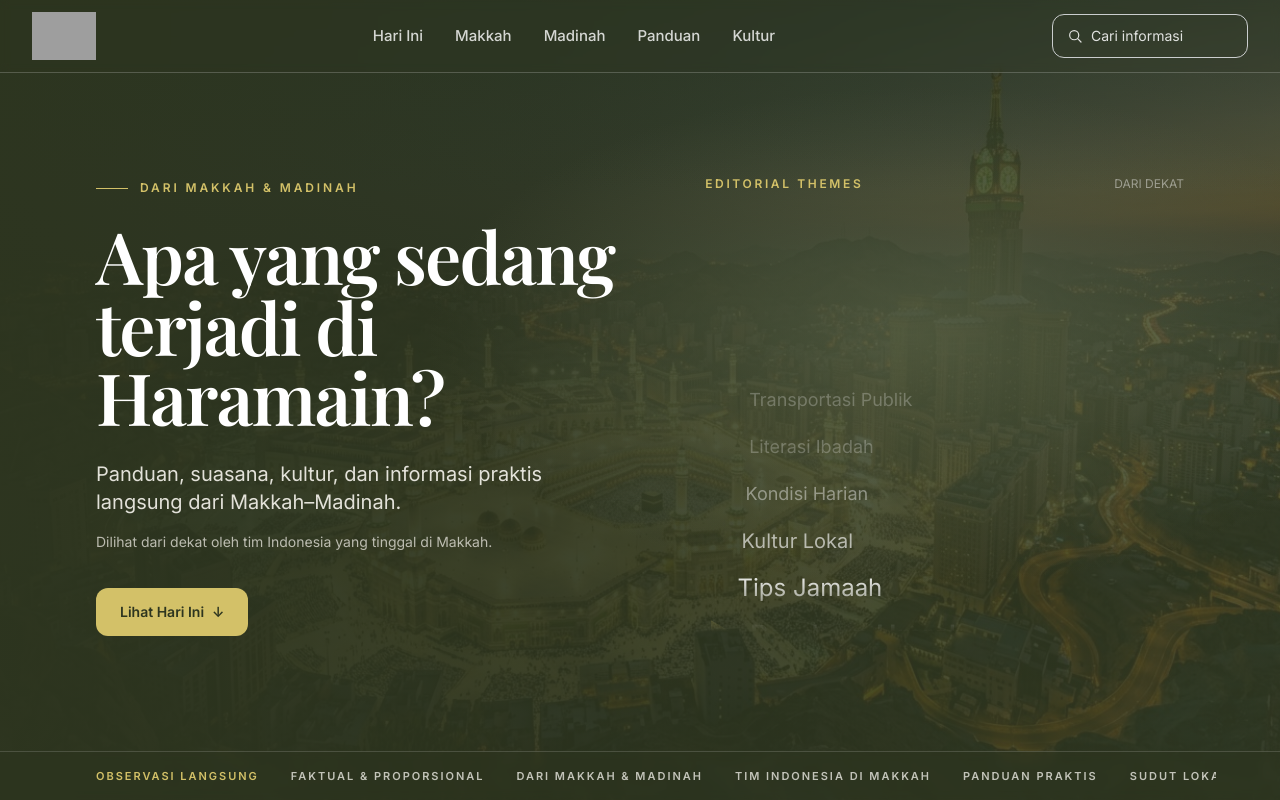
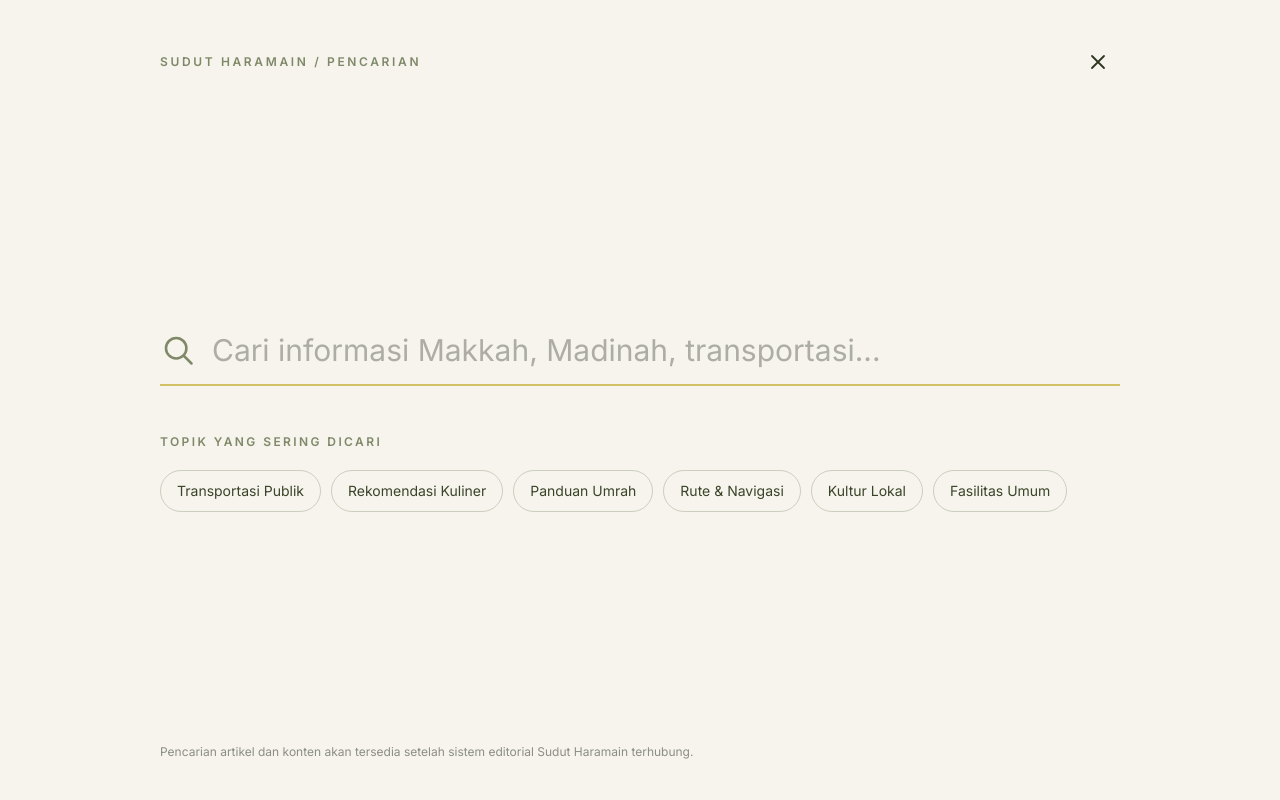
Before and after one commit to adityamzr/sh-web, a Nuxt app: page / in a window 1280 px wide. Both pictures are taken after a click on the button "Cari informasi". Shown: the top 800 px of the page. Built offline with nearby package versions, Linux system fonts and the light colour scheme; grey boxes are pictures that could not be loaded.

Commit message:
feat(media): refine hero stream and add search modal

```diff
--- a/components/MediaHero.vue
+++ b/components/MediaHero.vue
@@ -5,23 +5,40 @@ const topics = [
   'Fasilitas Umum', 'Sudut Madinah', 'Rute & Navigasi', 'Etika Masjid',
   'Biaya Harian', 'Tempat Favorit', 'Info Musiman', 'Keseharian Saudi',
 ]
-const activeTopic = ref(4)
+const rowHeight = 43
+const trackIndex = ref(topics.length + 4)
 const paused = ref(false)
 const reducedMotion = ref(false)
+const seamlessReset = ref(false)
 let rotationTimer: ReturnType<typeof setInterval> | null = null
 
-const streamTopics = computed(() => Array.from({ length: 9 }, (_, position) => {
-  const index = (activeTopic.value - 4 + position + topics.length) % topics.length
-  return { label: topics[index], position, index }
+const activeTopic = computed(() => trackIndex.value % topics.length)
+const activeLabel = computed(() => topics[activeTopic.value])
+const topicItems = computed(() => Array.from({ length: topics.length * 3 }, (_, absoluteIndex) => ({
+  label: topics[absoluteIndex % topics.length],
+  absoluteIndex,
+  distance: Math.abs(absoluteIndex - trackIndex.value),
+})))
+const trackStyle = computed(() => ({
+  transform: `translate3d(0, ${210 - (trackIndex.value * rowHeight)}px, 0)`,
+  transition: seamlessReset.value ? 'none' : 'transform 650ms cubic-bezier(0.22, 0.61, 0.36, 1)',
 }))
+
+function advanceTopic() {
+  if (paused.value) return
+  trackIndex.value += 1
+  if (trackIndex.value >= topics.length * 2) {
+    window.setTimeout(() => {
+      seamlessReset.value = true
+      trackIndex.value = topics.length
+      requestAnimationFrame(() => { seamlessReset.value = false })
+    }, 700)
+  }
+}
 
 onMounted(() => {
   reducedMotion.value = window.matchMedia('(prefers-reduced-motion: reduce)').matches
-  if (!reducedMotion.value) {
-    rotationTimer = setInterval(() => {
-      if (!paused.value) activeTopic.value = (activeTopic.value + 1) % topics.length
-    }, 3200)
-  }
+  if (!reducedMotion.value) rotationTimer = setInterval(advanceTopic, 3200)
 })
 
 onBeforeUnmount(() => {
@@ -32,9 +49,9 @@ onBeforeUnmount(() => {
 <template>
   <section class="relative isolate overflow-hidden bg-sht-olive-dark text-sht-off-white">
     <img src="/images/makkah-editorial.jpg" alt="Suasana Makkah dari kejauhan" class="absolute inset-0 -z-20 h-full w-full object-cover object-center" />
-    <div class="absolute inset-0 -z-10 bg-sht-olive-dark/65" aria-hidden="true" />
-    <div class="absolute inset-0 -z-10 bg-[radial-gradient(ellipse_at_72%_42%,rgba(127,137,104,0.38),transparent_38%),linear-gradient(90deg,rgba(45,53,31,0.96)_0%,rgba(45,53,31,0.78)_42%,rgba(58,68,40,0.52)_100%)]" aria-hidden="true" />
-    <div class="absolute inset-x-0 top-0 -z-10 h-48 bg-gradient-to-b from-sht-olive-dark/45 to-transparent" aria-hidden="true" />
+    <div class="absolute inset-0 -z-10 bg-sht-olive-dark/55" aria-hidden="true" />
+    <div class="absolute inset-0 -z-10 bg-[radial-gradient(ellipse_at_72%_42%,rgba(127,137,104,0.42),transparent_38%),linear-gradient(90deg,rgba(45,53,31,0.93)_0%,rgba(45,53,31,0.68)_42%,rgba(58,68,40,0.35)_100%)]" aria-hidden="true" />
+    <div class="absolute inset-x-0 top-0 -z-10 h-48 bg-gradient-to-b from-sht-olive-dark/40 to-transparent" aria-hidden="true" />
 
     <div class="mx-auto grid min-h-[100svh] max-w-container items-center gap-12 px-5 pb-24 pt-32 sm:px-6 sm:pb-28 sm:pt-40 lg:grid-cols-[1.05fr_0.95fr] lg:gap-20 lg:px-8 lg:pb-32 lg:pt-36">
       <div>
@@ -45,37 +62,19 @@ onBeforeUnmount(() => {
         <a href="#hari-ini" class="mt-9 inline-flex min-h-[48px] items-center gap-2 rounded-xl bg-sht-gold px-6 py-3.5 text-sm font-semibold text-sht-olive-dark transition-colors hover:bg-[#c7b55e] focus-visible:outline focus-visible:outline-2 focus-visible:outline-offset-2 focus-visible:outline-sht-gold">Lihat Hari Ini <span aria-hidden="true">↓</span></a>
       </div>
 
-      <div class="min-w-0 lg:pb-2" @mouseenter="paused = true" @mouseleave="paused = false">
-        <div class="mb-5 flex items-center justify-between"><p class="text-xs font-semibold uppercase tracking-[0.22em] text-sht-gold">EDITORIAL THEMES</p><span class="text-xs text-white/45">DARI DEKAT</span></div>
-        <div class="relative h-[420px] overflow-hidden [mask-image:linear-gradient(to_bottom,transparent_0%,black_14%,black_86%,transparent_100%)]">
-          <TransitionGroup name="topic" tag="ol" class="space-y-1 pt-[166px]" aria-label="Topik editorial Sudut Haramain">
-            <li v-for="item in streamTopics" :key="item.index" class="flex min-h-[43px] items-center gap-4 transition-[opacity,transform,color] duration-500" :class="item.position === 4 ? 'translate-x-0 text-2xl font-semibold text-white sm:text-[1.75rem]' : item.position === 3 || item.position === 5 ? 'translate-x-1 text-xl text-white/65 sm:text-2xl' : item.position === 2 || item.position === 6 ? 'translate-x-2 text-lg text-white/45 sm:text-xl' : 'translate-x-3 text-base text-white/25 sm:text-lg'">
-              <span v-if="item.position === 4" class="text-sht-gold" aria-hidden="true">▶</span><span v-else class="w-4" aria-hidden="true" />
+      <div class="min-w-0 lg:pb-2" @mouseenter="paused = true" @mouseleave="paused = false" @focusin="paused = true" @focusout="paused = false">
+        <div class="relative h-[420px] overflow-hidden" aria-label="Topik editorial Sudut Haramain" aria-live="polite">
+          <span class="absolute left-0 top-1/2 z-10 -translate-y-1/2 text-sm text-sht-gold" aria-hidden="true">▶</span>
+          <ol class="absolute inset-x-0 top-0 space-y-0" :style="trackStyle">
+            <li v-for="item in topicItems" :key="item.absoluteIndex" class="flex h-[43px] items-center gap-4 pl-8 text-2xl transition-[opacity,color,font-weight] duration-500 sm:text-[1.7rem]" :class="item.distance === 0 ? 'font-semibold text-white opacity-100' : item.distance === 1 || item.distance === 2 ? 'text-white/65 opacity-100' : item.distance === 3 || item.distance === 4 ? 'text-white/40 opacity-100' : 'text-white/20 opacity-100'">
               <span>{{ item.label }}</span>
             </li>
-          </TransitionGroup>
+          </ol>
+          <span class="sr-only">Topik aktif: {{ activeLabel }}</span>
         </div>
       </div>
     </div>
 
-    <div class="absolute inset-x-0 bottom-0 border-t border-white/15 bg-sht-olive-dark/50 backdrop-blur-sm" aria-label="Prinsip Sudut Haramain"><div class="mx-auto flex max-w-container gap-8 overflow-hidden px-5 py-4 text-[11px] font-semibold uppercase tracking-[0.18em] text-sht-off-white/75 sm:px-6 lg:px-8"><span class="shrink-0 text-sht-gold">Observasi Langsung</span><span class="shrink-0">Faktual &amp; Proporsional</span><span class="shrink-0">Dari Makkah &amp; Madinah</span><span class="shrink-0">Tim Indonesia di Makkah</span><span class="shrink-0">Panduan Praktis</span><span class="shrink-0">Sudut Lokal</span></div></div>
+    <div class="absolute inset-x-0 bottom-0 border-t border-white/15 bg-sht-olive-dark/45 backdrop-blur-sm" aria-label="Prinsip Sudut Haramain"><div class="mx-auto flex max-w-container gap-8 overflow-hidden px-5 py-4 text-[11px] font-semibold uppercase tracking-[0.18em] text-sht-off-white/75 sm:px-6 lg:px-8"><span class="shrink-0 text-sht-gold">Observasi Langsung</span><span class="shrink-0">Faktual &amp; Proporsional</span><span class="shrink-0">Dari Makkah &amp; Madinah</span><span class="shrink-0">Tim Indonesia di Makkah</span><span class="shrink-0">Panduan Praktis</span><span class="shrink-0">Sudut Lokal</span></div></div>
   </section>
 </template>
-
-<style scoped>
-.topic-move,
-.topic-enter-active,
-.topic-leave-active {
-  transition: opacity 500ms ease, transform 500ms ease;
-}
-.topic-enter-from,
-.topic-leave-to {
-  opacity: 0;
-  transform: translateY(10px);
-}
-@media (prefers-reduced-motion: reduce) {
-  .topic-move,
-  .topic-enter-active,
-  .topic-leave-active { transition: none; }
-}
-</style>
--- a/components/MediaNavbar.vue
+++ b/components/MediaNavbar.vue
@@ -1,6 +1,8 @@
 <script setup lang="ts">
 const isOpen = ref(false)
 const isScrolled = ref(false)
+const isSearchOpen = ref(false)
+const searchTrigger = ref<HTMLButtonElement | null>(null)
 const links = [
   { label: 'Hari Ini', to: '#hari-ini' },
   { label: 'Makkah', to: '#makkah' },
@@ -9,6 +11,10 @@ const links = [
   { label: 'Kultur', to: '#lokal' },
 ]
 function updateScroll() { isScrolled.value = window.scrollY > 24 }
+function closeSearch() {
+  isSearchOpen.value = false
+  nextTick(() => searchTrigger.value?.focus())
+}
 onMounted(() => { updateScroll(); window.addEventListener('scroll', updateScroll, { passive: true }) })
 onBeforeUnmount(() => window.removeEventListener('scroll', updateScroll))
 </script>
@@ -20,9 +26,10 @@ onBeforeUnmount(() => window.removeEventListener('scroll', updateScroll))
         <img src="/assets/images/sht_horizontal_white_logo.png" alt="" class="h-12 w-auto" />
       </NuxtLink>
       <nav class="hidden flex-1 items-center justify-center gap-6 text-[15px] font-medium lg:flex xl:gap-8" aria-label="Navigasi Media"><a v-for="link in links" :key="link.label" :href="link.to" class="opacity-80 transition-opacity hover:opacity-100">{{ link.label }}</a></nav>
-      <div class="hidden items-center lg:flex"><button type="button" class="inline-flex h-11 w-[196px] items-center gap-2 rounded-xl border border-current/35 px-3.5 text-left text-sm opacity-85 transition-colors hover:bg-white/10 hover:opacity-100" aria-label="Cari informasi"><svg class="h-4 w-4 shrink-0" viewBox="0 0 24 24" fill="none" stroke="currentColor" stroke-width="1.8" aria-hidden="true"><circle cx="10.8" cy="10.8" r="6.8"/><path stroke-linecap="round" d="m16 16 5 5"/></svg><span>Cari informasi</span></button></div>
-      <div class="flex items-center gap-2 lg:hidden"><button type="button" class="inline-flex h-11 w-11 items-center justify-center rounded-full hover:bg-white/10" aria-label="Cari informasi"><svg class="h-5 w-5" viewBox="0 0 24 24" fill="none" stroke="currentColor" stroke-width="1.8" aria-hidden="true"><circle cx="10.8" cy="10.8" r="6.8"/><path stroke-linecap="round" d="m16 16 5 5"/></svg></button><button type="button" class="inline-flex h-11 w-11 items-center justify-center rounded-full hover:bg-white/10" :aria-expanded="isOpen" aria-controls="media-mobile-menu" aria-label="Buka menu" @click="isOpen = !isOpen"><svg v-if="!isOpen" class="h-6 w-6" viewBox="0 0 24 24" fill="none" stroke="currentColor" stroke-width="1.8"><path stroke-linecap="round" d="M4 7h16M4 12h16M4 17h16" /></svg><svg v-else class="h-6 w-6" viewBox="0 0 24 24" fill="none" stroke="currentColor" stroke-width="1.8"><path stroke-linecap="round" d="M6 6l12 12M18 6 6 18" /></svg></button></div>
+      <div class="hidden items-center lg:flex"><button ref="searchTrigger" type="button" class="inline-flex h-11 w-[196px] items-center gap-2 rounded-xl border border-current/35 px-3.5 text-left text-sm opacity-85 transition-colors hover:bg-white/10 hover:opacity-100 focus-visible:outline focus-visible:outline-2 focus-visible:outline-offset-2 focus-visible:outline-sht-gold" aria-label="Cari informasi" @click="isSearchOpen = true"><svg class="h-4 w-4 shrink-0" viewBox="0 0 24 24" fill="none" stroke="currentColor" stroke-width="1.8" aria-hidden="true"><circle cx="10.8" cy="10.8" r="6.8"/><path stroke-linecap="round" d="m16 16 5 5"/></svg><span>Cari informasi</span></button></div>
+      <div class="flex items-center gap-2 lg:hidden"><button ref="searchTrigger" type="button" class="inline-flex h-11 w-11 items-center justify-center rounded-full hover:bg-white/10 focus-visible:outline focus-visible:outline-2 focus-visible:outline-offset-2 focus-visible:outline-sht-gold" aria-label="Cari informasi" @click="isSearchOpen = true"><svg class="h-5 w-5" viewBox="0 0 24 24" fill="none" stroke="currentColor" stroke-width="1.8" aria-hidden="true"><circle cx="10.8" cy="10.8" r="6.8"/><path stroke-linecap="round" d="m16 16 5 5"/></svg></button><button type="button" class="inline-flex h-11 w-11 items-center justify-center rounded-full hover:bg-white/10" :aria-expanded="isOpen" aria-controls="media-mobile-menu" aria-label="Buka menu" @click="isOpen = !isOpen"><svg v-if="!isOpen" class="h-6 w-6" viewBox="0 0 24 24" fill="none" stroke="currentColor" stroke-width="1.8"><path stroke-linecap="round" d="M4 7h16M4 12h16M4 17h16" /></svg><svg v-else class="h-6 w-6" viewBox="0 0 24 24" fill="none" stroke="currentColor" stroke-width="1.8"><path stroke-linecap="round" d="M6 6l12 12M18 6 6 18" /></svg></button></div>
     </div>
     <div v-show="isOpen" id="media-mobile-menu" class="min-h-screen bg-sht-off-white text-sht-olive-dark lg:hidden"><nav class="mx-auto flex max-w-container flex-col px-5 py-10 sm:px-6" aria-label="Navigasi Media Seluler"><a v-for="(link, index) in links" :key="link.label" :href="link.to" class="flex items-baseline gap-4 border-b border-sht-stone py-5 font-heading text-3xl" @click="isOpen = false"><span class="font-sans text-xs tracking-[0.2em] text-sht-sage">0{{ index + 1 }}</span>{{ link.label }}</a><a href="#lebih" class="flex items-baseline gap-4 border-b border-sht-stone py-5 font-heading text-3xl" @click="isOpen = false"><span class="font-sans text-xs tracking-[0.2em] text-sht-sage">06</span>Cari</a></nav></div>
   </header>
+  <MediaSearchModal v-model="isSearchOpen" @update:model-value="(open) => { if (!open) closeSearch() }" />
 </template>
--- /dev/null
+++ b/components/MediaSearchModal.vue
@@ -0,0 +1,28 @@
+<script setup lang="ts">
+const props = defineProps<{ modelValue: boolean }>()
+const emit = defineEmits<{ 'update:modelValue': [boolean] }>()
+const input = ref<HTMLInputElement | null>(null)
+const query = ref('')
+const suggestions = ['Transportasi Publik', 'Rekomendasi Kuliner', 'Panduan Umrah', 'Rute & Navigasi', 'Kultur Lokal', 'Fasilitas Umum']
+const filteredSuggestions = computed(() => query.value.trim() ? suggestions.filter((item) => item.toLowerCase().includes(query.value.toLowerCase())) : suggestions)
+
+function close() { emit('update:modelValue', false) }
+watch(() => props.modelValue, async (open) => {
+  document.body.style.overflow = open ? 'hidden' : ''
+  if (open) { await nextTick(); input.value?.focus() }
+})
+onBeforeUnmount(() => { document.body.style.overflow = '' })
+function onKeydown(event: KeyboardEvent) { if (event.key === 'Escape') close() }
+</script>
+
+<template>
+  <Teleport to="body">
+    <div v-if="modelValue" class="fixed inset-0 z-[100] overflow-y-auto bg-sht-off-white text-sht-olive-dark" role="dialog" aria-modal="true" aria-labelledby="search-modal-title" @keydown="onKeydown">
+      <div class="mx-auto flex min-h-screen max-w-5xl flex-col px-5 py-6 sm:px-8 sm:py-10">
+        <div class="flex items-center justify-between"><p id="search-modal-title" class="text-xs font-semibold uppercase tracking-[0.22em] text-sht-sage">SUDUT HARAMAIN / PENCARIAN</p><button type="button" class="inline-flex h-11 w-11 items-center justify-center rounded-full text-sht-olive-dark hover:bg-sht-stone/60 focus-visible:outline focus-visible:outline-2 focus-visible:outline-offset-2 focus-visible:outline-sht-gold" aria-label="Tutup pencarian" @click="close"><svg class="h-6 w-6" viewBox="0 0 24 24" fill="none" stroke="currentColor" stroke-width="1.8"><path stroke-linecap="round" d="M6 6l12 12M18 6 6 18" /></svg></button></div>
+        <div class="flex flex-1 flex-col justify-center py-16 sm:py-24"><label for="media-search-input" class="sr-only">Cari informasi</label><div class="flex items-center border-b-2 border-sht-olive/30 py-4 focus-within:border-sht-gold"><svg class="mr-4 h-7 w-7 shrink-0 text-sht-sage sm:h-9 sm:w-9" viewBox="0 0 24 24" fill="none" stroke="currentColor" stroke-width="1.7" aria-hidden="true"><circle cx="10.8" cy="10.8" r="6.8"/><path stroke-linecap="round" d="m16 16 5 5"/></svg><input id="media-search-input" ref="input" v-model="query" type="search" placeholder="Cari informasi Makkah, Madinah, transportasi..." class="min-w-0 flex-1 bg-transparent text-lg outline-none placeholder:text-sht-charcoal/35 sm:text-3xl" /></div><div class="mt-12"><p class="text-xs font-semibold uppercase tracking-[0.2em] text-sht-sage">TOPIK YANG SERING DICARI</p><div class="mt-5 flex flex-wrap gap-2.5"><button v-for="item in filteredSuggestions" :key="item" type="button" class="rounded-full border border-sht-sage/35 px-4 py-2.5 text-sm text-sht-olive transition-colors hover:border-sht-gold hover:bg-sht-gold/15 focus-visible:outline focus-visible:outline-2 focus-visible:outline-offset-2 focus-visible:outline-sht-gold" @click="query = item">{{ item }}</button><p v-if="!filteredSuggestions.length" class="text-sm text-sht-charcoal/60">Topik belum tersedia dalam demo pencarian ini.</p></div></div></div>
+        <p class="text-xs text-sht-charcoal/50">Pencarian artikel dan konten akan tersedia setelah sistem editorial Sudut Haramain terhubung.</p>
+      </div>
+    </div>
+  </Teleport>
+</template>
```
